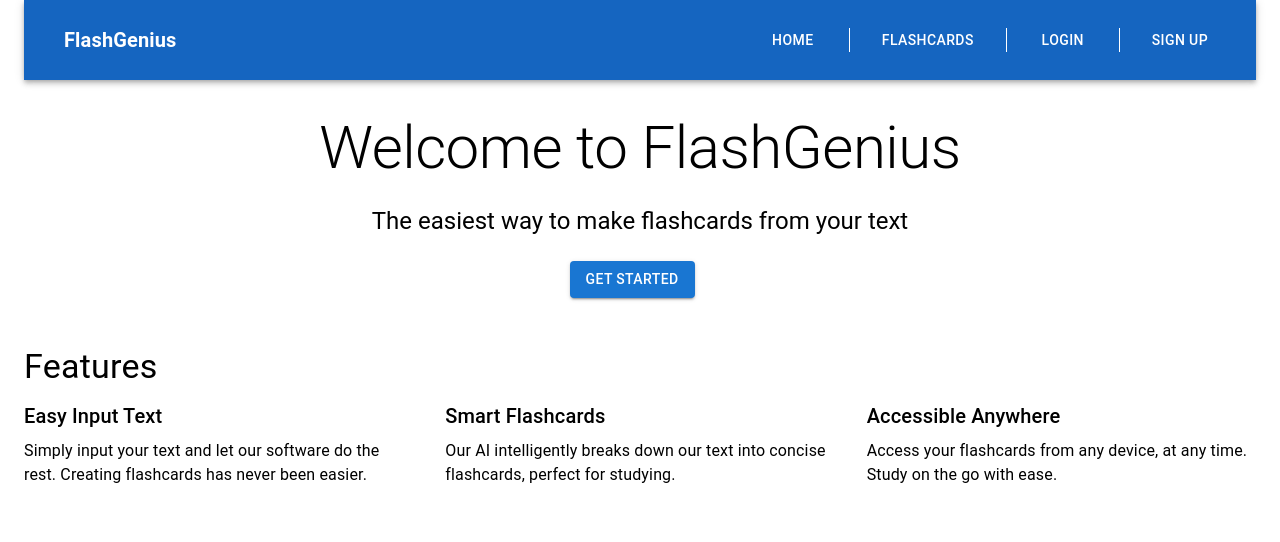
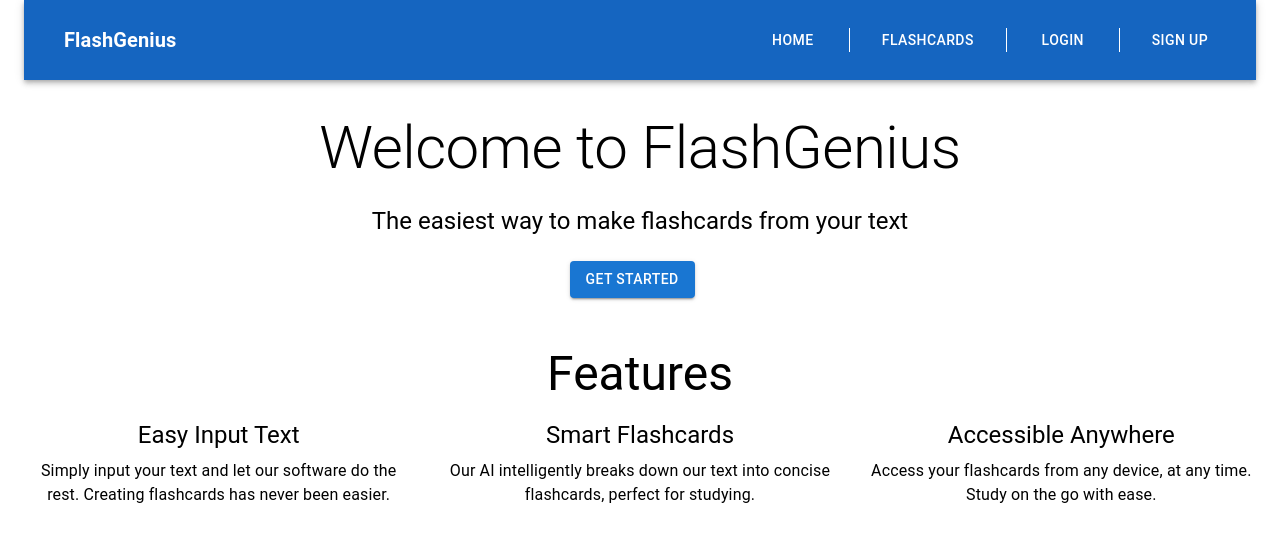
Before and after one commit to HeadstaterAI-24/ai_flashcards, a Next.js app: page / in a window 1280 px wide. Shown: the top 542 px of the page. Built offline with nearby package versions, Linux system fonts and the light colour scheme; no server answers.

Commit message:
Update title fonts and UI components

```diff
--- a/app/page.js
+++ b/app/page.js
@@ -54,13 +54,13 @@ export default function Home() {
           {buttonText}
         </Button>
       </Box>
-      <Box sx={{ my: 6 }}>
-        <Typography variant="h4" component="h2" gutterBottom>
+      <Box sx={{ textAlign: 'center', my: 6 }}>
+        <Typography variant="h3" component="h2" gutterBottom>
           Features
         </Typography>
         <Grid container spacing={4}>
           <Grid item xs={12} md={4}>
-            <Typography variant="h6" gutterBottom>
+            <Typography variant="h5" gutterBottom>
               Easy Input Text
             </Typography>
             <Typography>
@@ -68,7 +68,7 @@ export default function Home() {
             </Typography>
           </Grid>
           <Grid item xs={12} md={4}>
-            <Typography variant="h6" gutterBottom>
+            <Typography variant="h5" gutterBottom>
               Smart Flashcards
             </Typography>
             <Typography>
@@ -76,7 +76,7 @@ export default function Home() {
             </Typography>
           </Grid>
           <Grid item xs={12} md={4}>
-            <Typography variant="h6" gutterBottom>
+            <Typography variant="h5" gutterBottom>
               Accessible Anywhere
             </Typography>
             <Typography>
```
Also changed, not shown: app/generate/page.js (+8 -4 lines).
